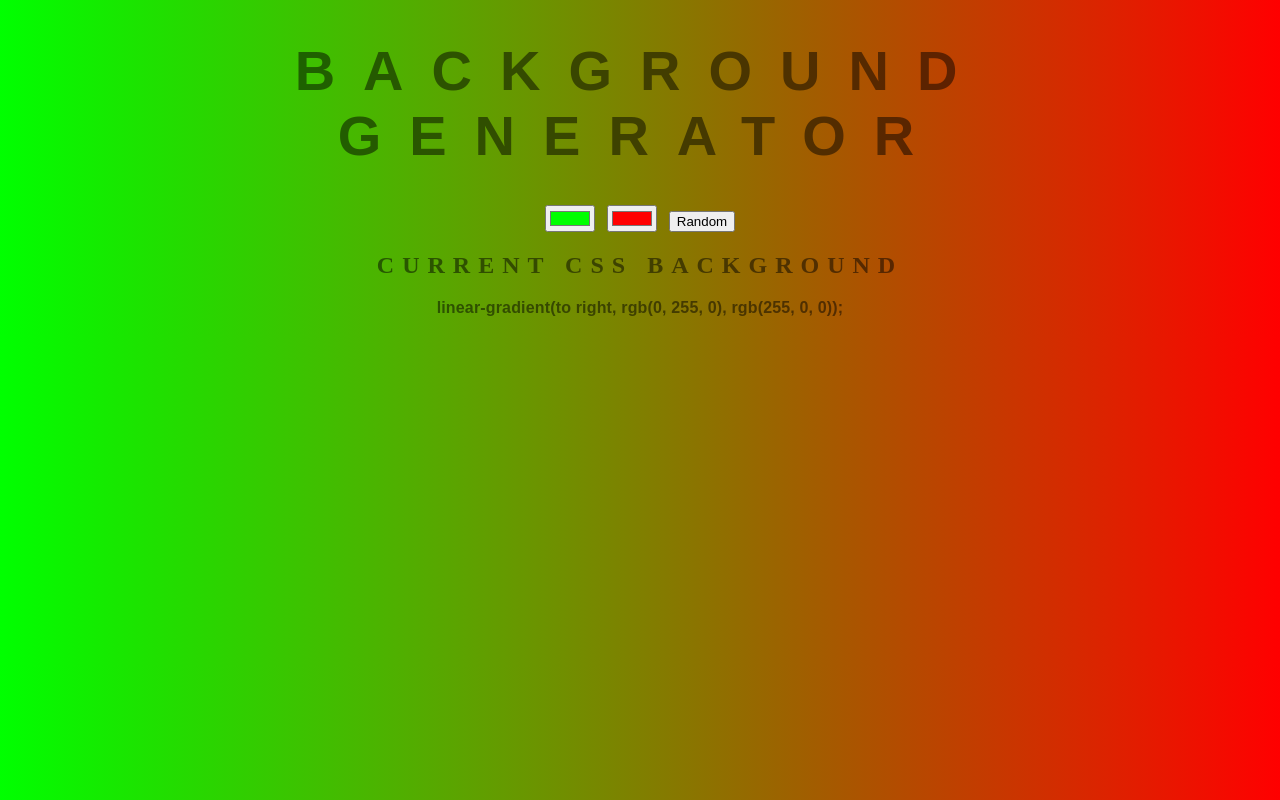
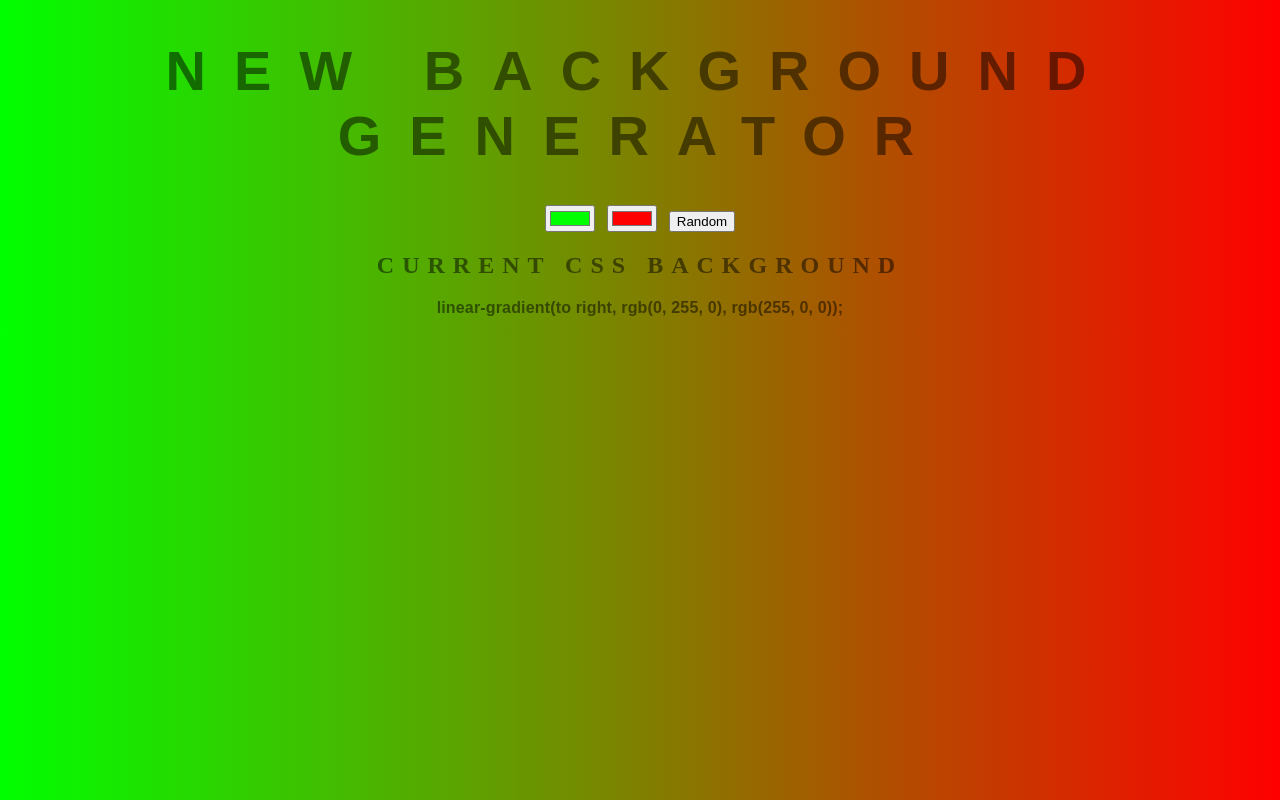
Before and after one commit to yingtlee/background-generator, a plain HTML site: page index.html in a window 1280 px wide. Drawn offline with Linux system fonts and the light colour scheme.

Commit message:
update title

```diff
--- a/index.html
+++ b/index.html
@@ -5,7 +5,7 @@
 	<link rel="stylesheet" type="text/css" href="style.css">
 </head>
 <body id="gradient">
-	<h1>Background Generator</h1>
+	<h1>New Background Generator</h1>
 	<input class="color1" type="color" name="color1" value="#00ff00">
 	<input class="color2" type="color" name="color2" value="#ff0000">
 	<button id="random">Random</button>
```
